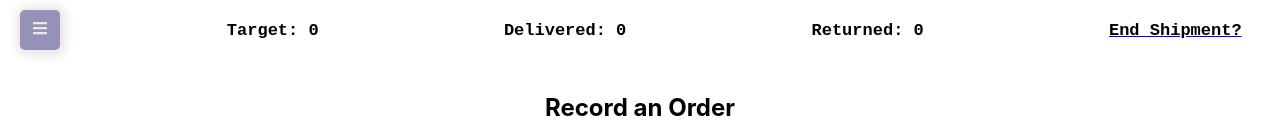
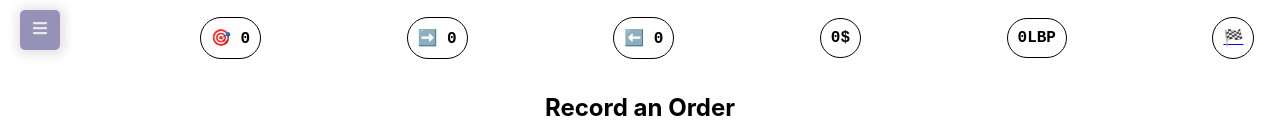
Before and after one commit to linarawwas/TRX_frontend, a React (Create React App) app: page /recordOrder in a window 1280 px wide. Shown: the top 136 px of the page. Built offline with nearby package versions, Linux system fonts and the light colour scheme; no server answers; sample sign-in values are in the browser's storage.

Commit message:
added different payments successfully

```diff
--- a/src/components/AsideMenu/AsideMenu/AsideMenu.css
+++ b/src/components/AsideMenu/AsideMenu/AsideMenu.css
@@ -9,29 +9,32 @@
   color: #fff;
   width: 250px;
   height: 100%;
-  position:fixed;
+  position: fixed;
   transition: transform 0.3s;
   border-radius: 0 60px 0 0;
   opacity: 1;
-  margin-top:100px;
+  margin-top: 100px;
 }
-.sidebar-link{
+
+.sidebar-link {
   color: #ece6e6;
   text-decoration: none;
 }
-.sidebar-link:active{
+
+.sidebar-link:active {
   text-decoration: underline;
-  color:red;
+  color: red;
 }
 
-.button-div{
+.button-div {
   display: flex;
-  flex-direction: row;
-   justify-content: space-between;
-   align-items: center;
+  flex-flow: row wrap;
+  justify-content: space-between;
+  align-items: center;
   width: 100vw;
   position: fixed;
 }
+
 .menu-toggle {
   background: #9493b7;
   width: 40px;
@@ -46,19 +49,22 @@
   box-shadow: 1px 1px 10px 5px #ece6e6;
 
 }
-.go-to-home-button{
-  margin-right:2vw;
-  border-radius: 20%;
+
+.go-to-home-button {
+  margin-top: 2vh;
+  margin-right: 2vw;
+  border: 1px solid black;
+  border-radius: 30px;
   color: black;
- padding:1.1vh 1vw;
- font-size: 17px;
- font-weight: 800;
- font-family: 'Courier New', Courier, monospace;
-
+  padding: 10px;
+  text-wrap: nowrap;
+  /* font-size: 15px; */
+  font-weight: 800;
+  font-family: 'Courier New', Courier, monospace;
 }
 .menu-open .sidebar {
   transform: translateX(0);
-  opacity: 0.8; /* Set the opacity to 1 when the menu is open */
+  opacity: 0.8;
 }
 
 .menu-closed .sidebar {
--- a/src/components/AsideMenu/AsideMenu/AsideMenuEmployee.jsx
+++ b/src/components/AsideMenu/AsideMenu/AsideMenuEmployee.jsx
@@ -9,6 +9,8 @@ import { clearCompanyId, clearToken, clearIsAdmin } from '../../../redux/UserInf
 import { TargetButton } from '../TargetButton/TargetButton';
 import { DeliveredButton } from '../DeliveredButton/DeliveredButton';
 import { ReturnedButton } from '../ReturnedButton/ReturnedButton';
+import { PaidInDollars } from '../PaidInDollars/PaidInDollars';
+import { PaidInLira } from '../PaidInLira/PaidInLira';
 function AsideMenuEmployee() {
   const shipmentId = useSelector(state => state.shipment._id)
   const shipmentDefined = shipmentId !== null && shipmentId !== undefined && shipmentId !== '';
@@ -44,8 +46,10 @@ function AsideMenuEmployee() {
           <TargetButton />
           <DeliveredButton />
           <ReturnedButton />
+          <PaidInDollars />
+          <PaidInLira />
           <Link to='/'>
-            <div className='go-to-home-button'>End Shipment? </div>
+            <div className='go-to-home-button .home-btn'>🏁 </div>
           </Link>
         </div>
 
--- a/src/components/AsideMenu/DeliveredButton/DeliveredButton.jsx
+++ b/src/components/AsideMenu/DeliveredButton/DeliveredButton.jsx
@@ -5,7 +5,7 @@ export const DeliveredButton = () => {
     const delivered = useSelector(state => state.shipment.delivered)
     return (
         <>
-            <div className='go-to-home-button'>Delivered: {delivered}</div>
+            <div className='go-to-home-button'>➡️ {delivered}</div>
         </>
     )
 }
--- a/src/components/AsideMenu/PaidInDollars/PaidInDollars.jsx
+++ b/src/components/AsideMenu/PaidInDollars/PaidInDollars.jsx
@@ -2,10 +2,10 @@ import React from 'react';
 import { useSelector } from 'react-redux';
 import '../AsideMenu/AsideMenu.css'
 export const PaidInDollars = ()=>{
-    const paidInDollars=useSelector(state=>state.shipment.paidInDollars)
+    const paidInDollars=useSelector(state=>state.shipment.dollarPayments)
 return (
     <>
-    <div className='go-to-home-button'>PaidInDollars: {paidInDollars}</div>
+    <div className='go-to-home-button'> {paidInDollars}$</div>
     </>
 )
 }
--- a/src/components/AsideMenu/PaidInLira/PaidInLira.jsx
+++ b/src/components/AsideMenu/PaidInLira/PaidInLira.jsx
@@ -2,10 +2,10 @@ import React from 'react';
 import { useSelector } from 'react-redux';
 import '../AsideMenu/AsideMenu.css'
 export const PaidInLira = ()=>{
-    const paidInLira=useSelector(state=>state.shipment.paidInLira)
+    const paidInLira=useSelector(state=>state.shipment.liraPayments)
 return (
     <>
-    <div className='go-to-home-button'>PaidInLira: {paidInLira}</div>
+    <div className='go-to-home-button'> {paidInLira}LBP</div>
     </>
 )
 }
--- a/src/components/AsideMenu/ReturnedButton/ReturnedButton.jsx
+++ b/src/components/AsideMenu/ReturnedButton/ReturnedButton.jsx
@@ -5,7 +5,7 @@ export const ReturnedButton = ()=>{
     const returned=useSelector(state=>state.shipment.returned)
 return (
     <>
-    <div className='go-to-home-button'>Returned: {returned}</div>
+    <div className='go-to-home-button'>⬅️ {returned}</div>
     </>
 )
 }
--- a/src/components/AsideMenu/TargetButton/TargetButton.jsx
+++ b/src/components/AsideMenu/TargetButton/TargetButton.jsx
@@ -5,7 +5,7 @@ export const TargetButton = ()=>{
     const target=useSelector(state=>state.shipment.target)
 return (
     <>
-    <div className='go-to-home-button'>Target: {target}</div>
+    <div className='go-to-home-button'>🎯 {target}</div>
     </>
 )
 }
--- a/src/components/Orders/RecordOrder/RecordOrder.jsx
+++ b/src/components/Orders/RecordOrder/RecordOrder.jsx
@@ -5,7 +5,7 @@ import { toast, ToastContainer } from 'react-toastify';
 import 'react-toastify/dist/ReactToastify.css';
 import { useSelector, useDispatch } from 'react-redux';
 import NumberInput from '../../UI reusables/NumberInput/NumberInput.js'
-import { setShipmentDelivered, setShipmentPaymentsInDollars, setShipmentPaymentsInLiras, setShipmentReturned } from '../../../redux/Shipment/action.js'
+import { setShipmentDelivered, setShipmentPayments, setShipmentPaymentsInDollars, setShipmentPaymentsInLiras, setShipmentReturned } from '../../../redux/Shipment/action.js'
 const RecordOrder = () => {
   const dispatch = useDispatch();
   const customerId = useSelector(state => state.order.customer_Id);
@@ -29,8 +29,9 @@ const RecordOrder = () => {
   });
   let deliveredInShipment = useSelector(state => state.shipment.delivered);
   let returnedInShipment = useSelector(state => state.shipment.returned);
-  let shipmentPaymentsInLiras = useSelector(state => state.shipment.PaymentsInLiras);
-  let shipmentPaymentsInDollars = useSelector(state => state.shipment.PaymentsInDollars);
+  let shipmentPaymentsInLiras = useSelector(state => state.shipment.liraPayments);
+  let shipmentPaymentsInDollars = useSelector(state => state.shipment.dollarPayments);
+  let totalPayments = useSelector(state => state.shipment.payments)
   useEffect(() => {
     // Fetch days data from your API
     fetch(`http://localhost:5000/api/products/company/${companyId}`, {
@@ -58,35 +59,34 @@ const RecordOrder = () => {
         method: 'POST',
         headers: {
           'Content-Type': 'application/json',
-          'Authorization': `Bearer ${token}`, // Include the  token in the headers
+          'Authorization': `Bearer ${token}`,
         },
         body: JSON.stringify(orderData),
       });
 
       if (response.ok) {
-        const responseData = await response.json(); // Parse the JSON response data
-        deliveredInShipment += parseInt(orderData.delivered);
-        returnedInShipment += parseInt(orderData.returned);
-        shipmentPaymentsInLiras += parseInt(responseData.SumOfPaymentsInLiras);
-        shipmentPaymentsInDollars += parseInt(responseData.SumOfPaymentsInDollars);
-        dispatch(setShipmentDelivered(deliveredInShipment))
-        dispatch(setShipmentReturned(returnedInShipment))
-        dispatch(setShipmentPaymentsInLiras(shipmentPaymentsInLiras))
-        dispatch(setShipmentPaymentsInDollars(shipmentPaymentsInDollars))
+        const responseData = await response.json();
 
+        // Update shipment details based on the order response
+        dispatch(setShipmentDelivered(deliveredInShipment + parseInt(orderData.delivered)));
+        dispatch(setShipmentReturned(returnedInShipment + parseInt(orderData.returned)));
+        dispatch(setShipmentPaymentsInLiras(shipmentPaymentsInLiras + parseInt(responseData.SumOfPaymentsInLiras)));
+        dispatch(setShipmentPaymentsInDollars(shipmentPaymentsInDollars + parseInt(responseData.SumOfPaymentsInDollars)));
+        dispatch(setShipmentPayments(totalPayments + parseInt(responseData.paid)));
         toast.success('Order successfully recorded.');
       } else {
-        const errorData = await response.json(); // Parse the error response
-        toast.error('Error recording order:', errorData.error); // Log the error message from the server
+        const errorData = await response.json();
+        toast.error('Error recording order:', errorData.error);
       }
     } catch (error) {
       toast.error('Network error:', error);
     }
   };
 
+
   return (
     <div className="record-order-container">
-      <ToastContainer position="top-right" autoClose={3000} />
+      <ToastContainer position="top-right" autoClose={2000} />
       <h1 className="record-order-title">Record an Order</h1>
       <form className="record-order-form" onSubmit={handleSubmit}>
         <SelectInput
```
